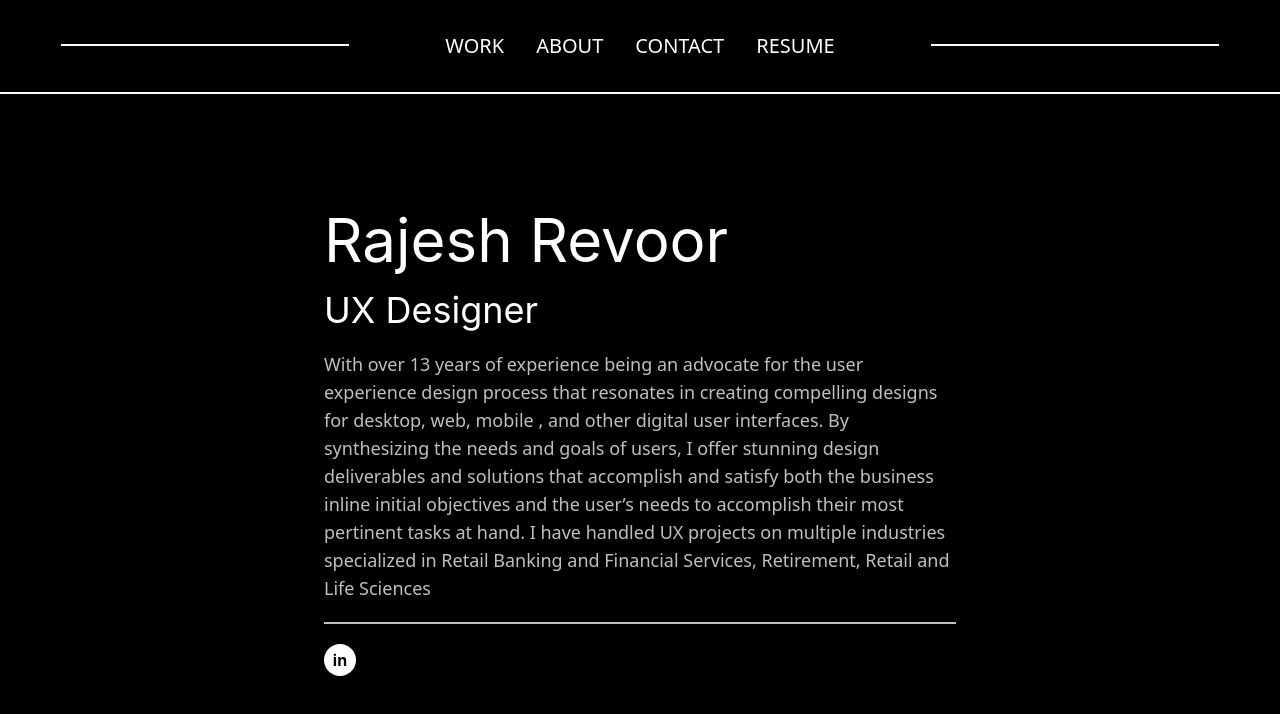
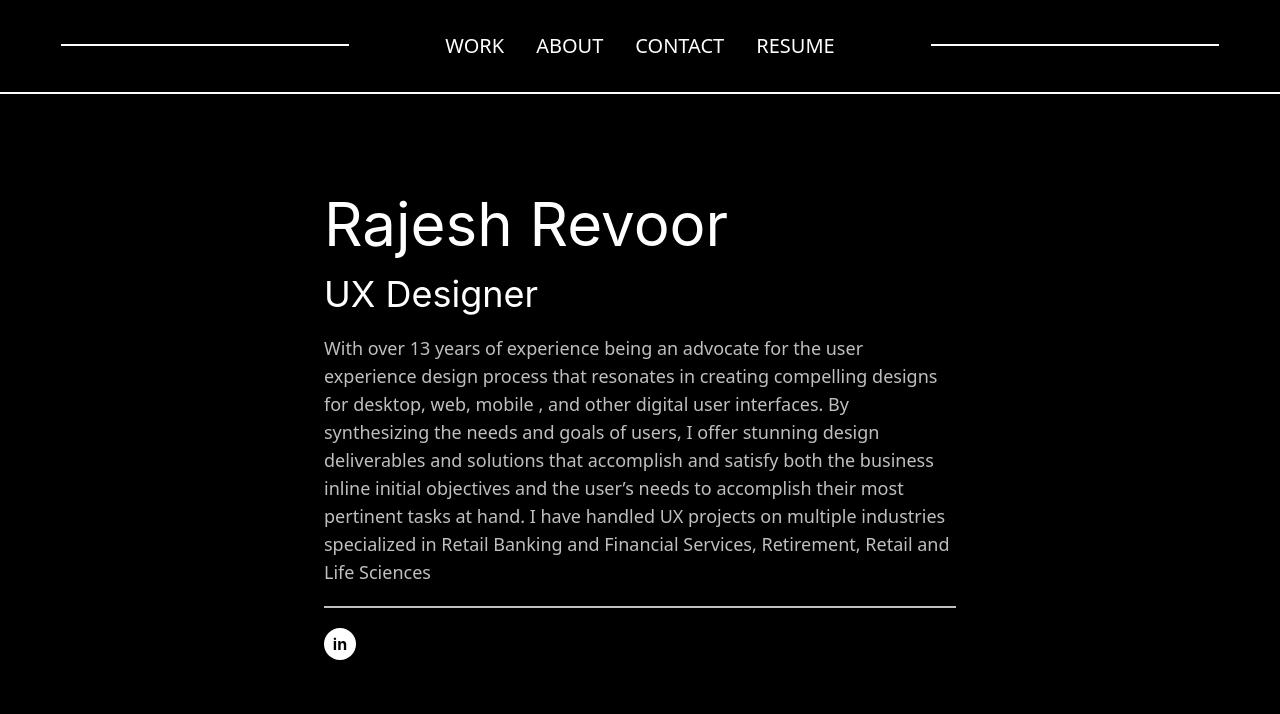
Before and after one commit to rajesh171812/portfolio-poc, a Next.js app: page /about in a window 1280 px wide. Shown: the top 714 px of the page. Built offline with nearby package versions, Linux system fonts and the light colour scheme.

Commit message:
style: fix styles

```diff
--- a/pages/about.js
+++ b/pages/about.js
@@ -3,7 +3,7 @@ import Link from "next/link";
 
 export default function About(props) {
   return (
-    <div className="mt-24 grid grid-cols-8 gap-4 bg-black">
+    <div className="mt-20 grid grid-cols-8 gap-4 bg-black">
       <div className="col-span-2 "></div>
       <div className=" col-span-4">
         <div className="my-5 text-6xl">Rajesh Revoor</div>
--- a/pages/contact.js
+++ b/pages/contact.js
@@ -4,7 +4,7 @@ import Map from "../components/map";
 
 export default function Contact(props) {
   return (
-    <div className="mt-24 grid grid-cols-8 gap-4 bg-black">
+    <div className="mt-20 grid grid-cols-8 gap-4 bg-black">
       <div className="col-span-2 "></div>
       <div className=" col-span-4">
         <div className="my-5 text-4xl">Nice to meet you!</div>
```
